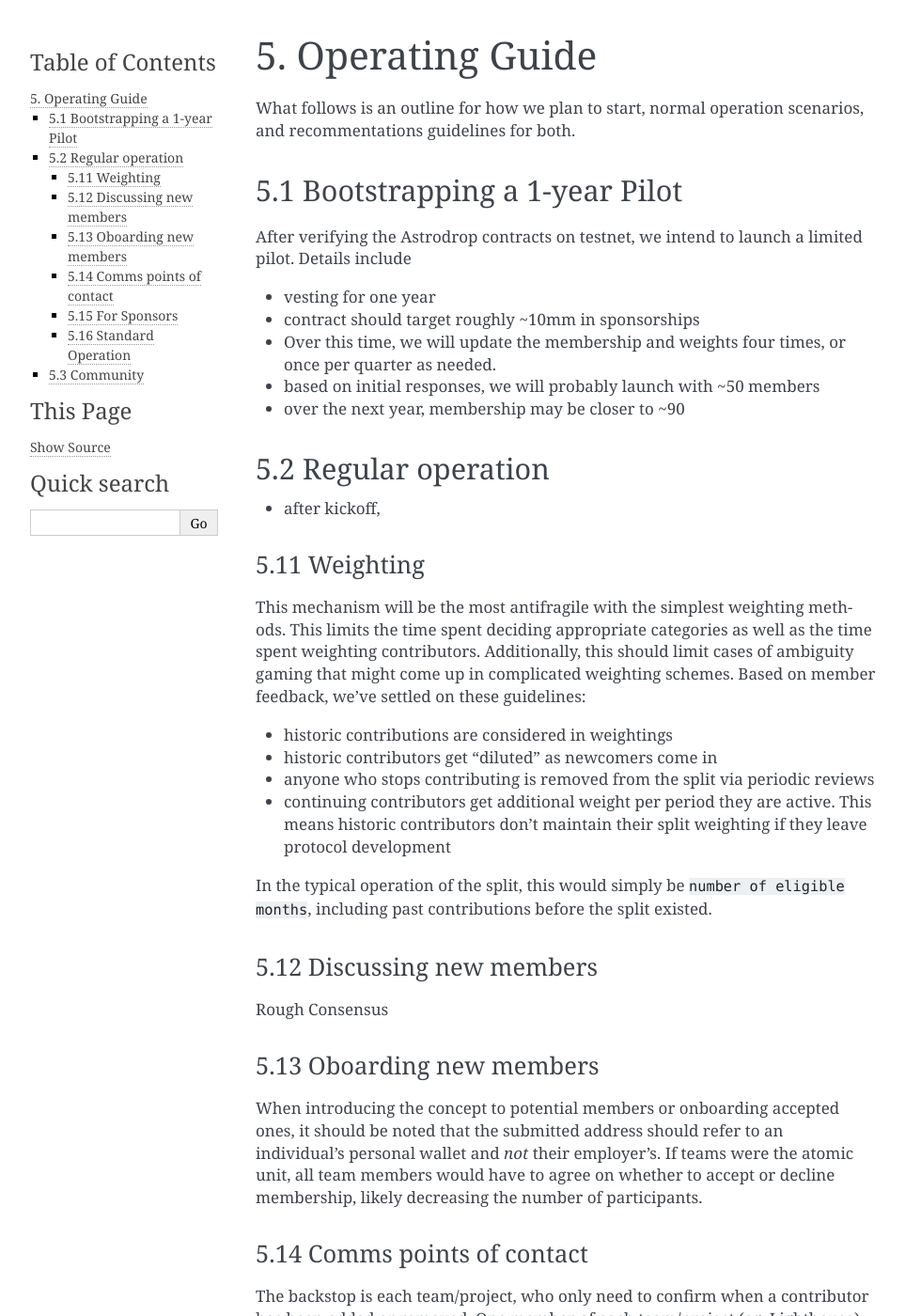
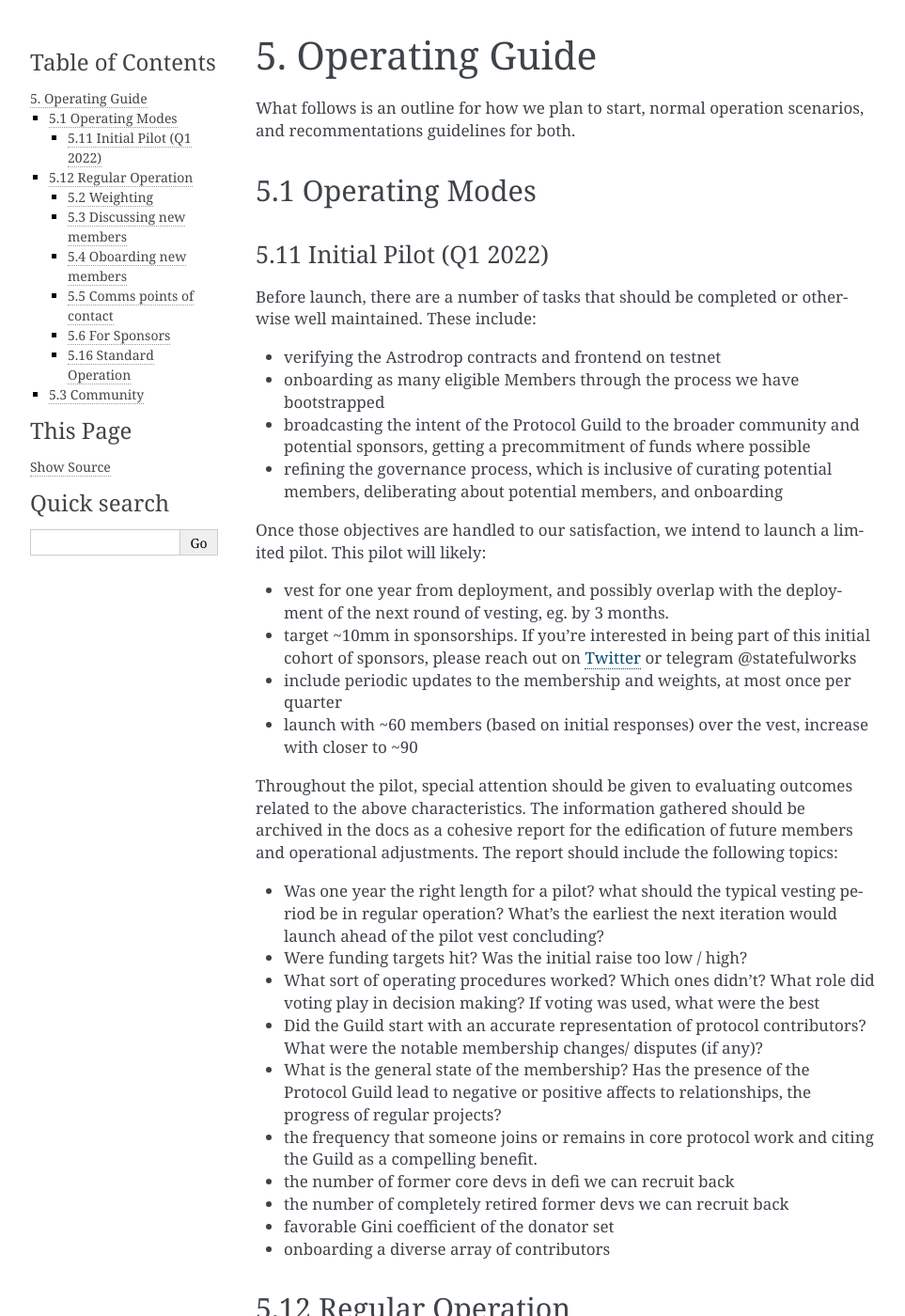
Before and after one commit to protocolguild/documentation, a Sphinx documentation site: the page built from docs/5-operating-guide.md, in a window 1280 px wide and 1400 px high. Shown: the whole window at 94% size, without its empty margins (148-1111 px from the left). Built offline with Sphinx 7.4.7, drawn with Linux system fonts in a browser that asks for light colours; some of the changed text lies outside the part shown.

Commit message:
progress save in case of crash lol

```diff
--- a/docs/5-operating-guide.md
+++ b/docs/5-operating-guide.md
@@ -2,20 +2,42 @@
 
 What follows is an outline for how we plan to start, normal operation scenarios, and recommentations  guidelines for both.
 
-### 5.1 Bootstrapping a 1-year Pilot
+### 5.1 Operating Modes
 
-After verifying the Astrodrop contracts on testnet, we intend to launch a limited pilot. Details include
-- vesting for one year
-- contract should target roughly ~10mm in sponsorships
-- Over this time, we will update the membership and weights four times, or once per quarter as needed.
-- based on initial responses, we will probably launch with ~50 members
-- over the next year, membership may be closer to ~90
+#### 5.11 Initial Pilot (Q1 2022)
 
-### 5.2 Regular operation
+Before launch, there are a number of tasks that should be completed or otherwise well maintained. These include:
 
-- after kickoff,
+- verifying the Astrodrop contracts and frontend on testnet
+- onboarding as many eligible Members through the process we have bootstrapped
+- broadcasting the intent of the Protocol Guild to the broader community and potential sponsors, getting a precommitment of funds where possible
+- refining the governance process, which is inclusive of curating potential members, deliberating about potential members, and onboarding
 
-#### 5.11 Weighting
+Once those objectives are handled to our satisfaction, we intend to launch a limited pilot. This pilot will likely:
+
+- vest for one year from deployment, and possibly overlap with the deployment of the next round of vesting, eg. by 3 months.
+- target ~10mm in sponsorships. If you're interested in being part of this initial cohort of sponsors, please reach out on [Twitter](https://twitter.com/statefulworks) or telegram @statefulworks
+- include periodic updates to the membership and weights, at most once per quarter
+- launch with ~60 members (based on initial responses) over the vest, increase with closer to ~90
+
+Throughout the pilot, special attention should be given to evaluating outcomes related to the above characteristics. The information gathered should be archived in the docs as a cohesive report for the edification of future members and operational adjustments. The  report should include the following topics:
+
+- Was one year the right length for a pilot? what should the typical vesting period be in regular operation? What's the earliest the next iteration would launch ahead of the pilot vest concluding?
+- Were funding targets hit? Was the initial raise too low / high?
+- What sort of operating procedures worked? Which ones didn't? What role did voting play in decision making? If voting was used, what were the best
+- Did the Guild start with an accurate representation of protocol contributors? What were the notable membership changes/ disputes (if any)?
+- What is the general state of the membership? Has the presence of the Protocol Guild lead to negative or positive affects to relationships, the progress of regular projects?
+- the frequency that someone joins or remains in core protocol work and citing the Guild as a compelling benefit.
+- the number of former core devs in defi we can recruit back
+- the number of completely retired former devs we can recruit back
+- favorable Gini coefficient of the donator set
+- onboarding a diverse array of contributors
+
+
+### 5.12 Regular Operation
+
+
+#### 5.2 Weighting
 
 This mechanism will be the most antifragile with the simplest weighting methods. This limits the time spent deciding appropriate categories as well as the time spent weighting contributors. Additionally, this should limit cases of ambiguity gaming that might come up in complicated weighting schemes. Based on member feedback, we've settled on these guidelines:
 
@@ -26,15 +48,15 @@ This mechanism will be the most antifragile with the simplest weighting methods.
 
 In the typical operation of the split, this would simply be `number of eligible months`, including past contributions before the split existed.
 
-#### 5.12 Discussing new members
+#### 5.3 Discussing new members
 
 Rough Consensus
 
-#### 5.13 Oboarding new members
+#### 5.4 Oboarding new members
 
 When introducing the concept to potential members or onboarding accepted ones, it should be noted that the submitted address should refer to an individual's personal wallet and *not* their employer's. If teams were the atomic unit, all team members would have to agree on whether to accept or decline membership, likely decreasing the number of participants.
 
-#### 5.14 Comms points of contact
+#### 5.5 Comms points of contact
 
 The backstop is each team/project, who only need to confirm when a contributor has been added or removed. One member of each team/project (eg. Lighthouse) should agree to be the point of contact responsible for ensuring other members are aware of any significant developments like:
 
@@ -43,7 +65,7 @@ The backstop is each team/project, who only need to confirm when a contributor h
 - migration to a new smart contract
 - a change to the weighting scheme
 
-#### 5.15 For Sponsors
+#### 5.6 For Sponsors
 
 
 
```
